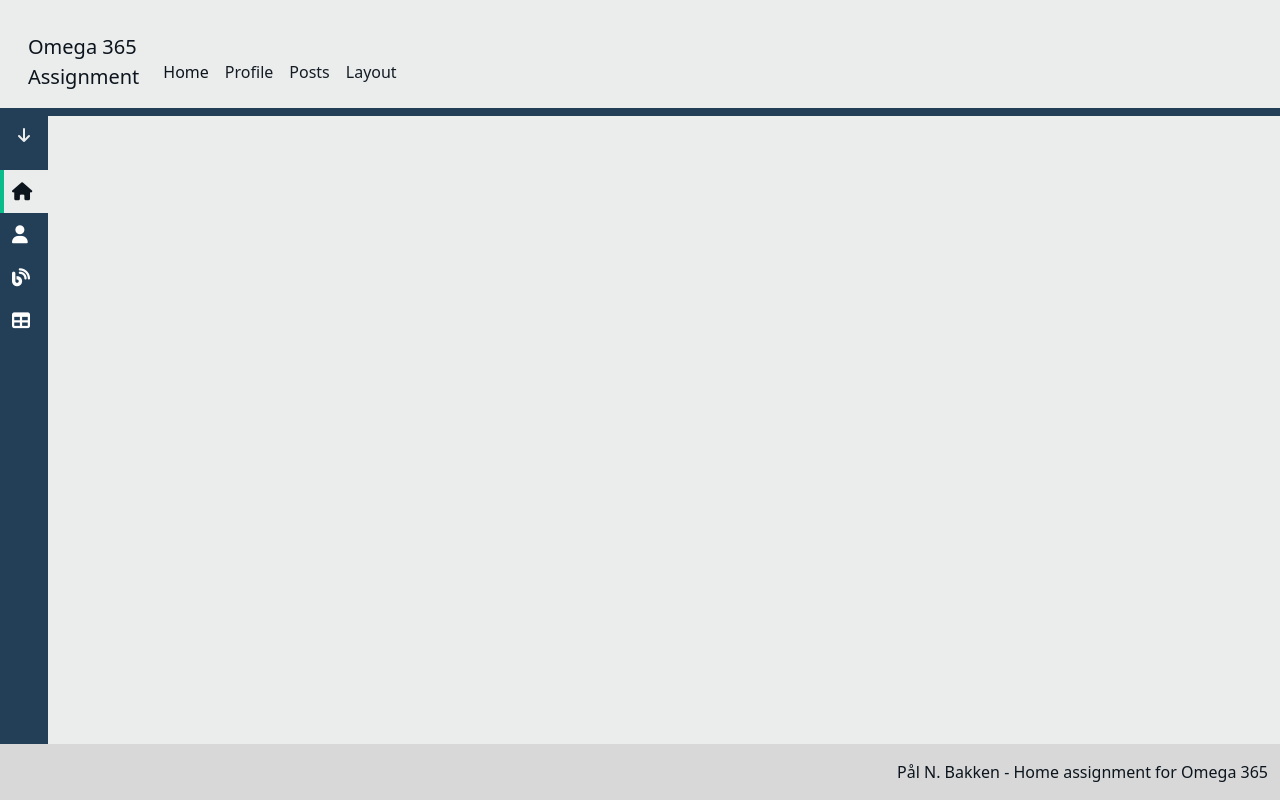
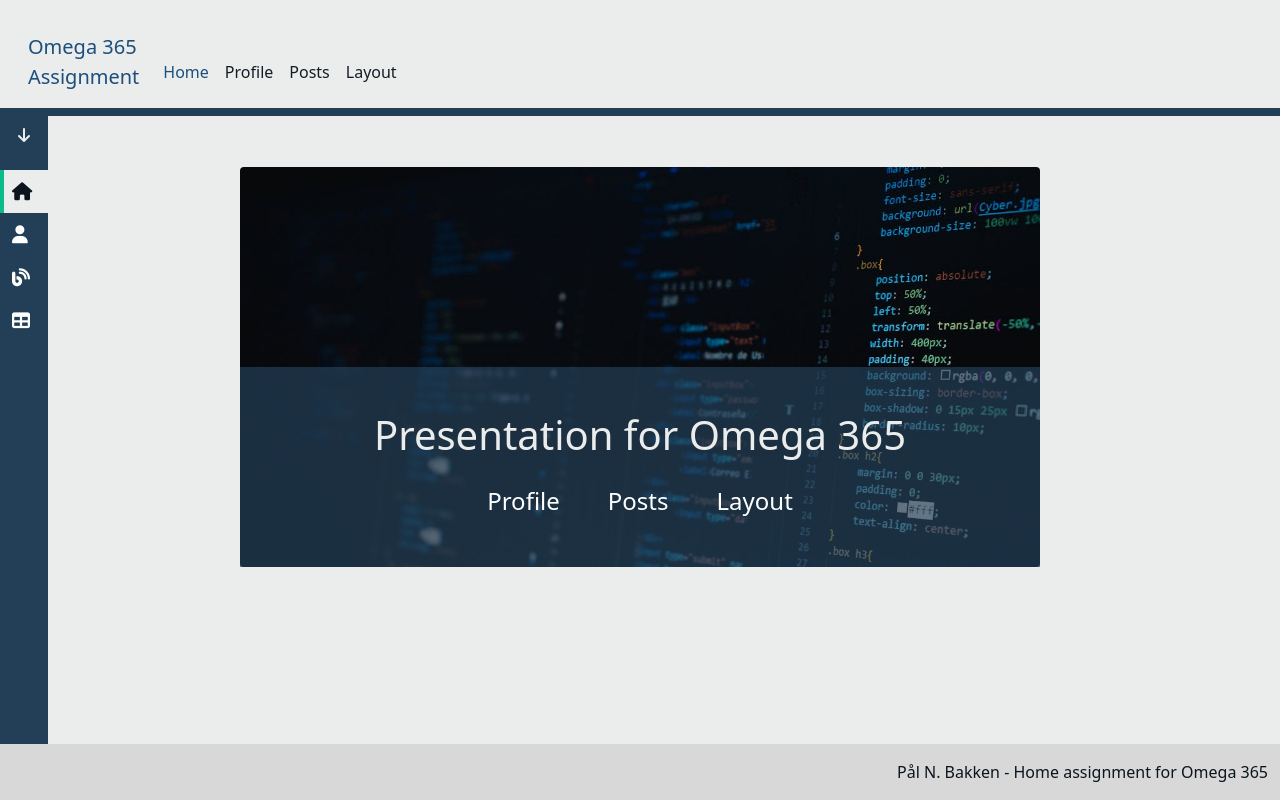
Before and after one commit to mohamad-j/omega365_task, a plain HTML site: page index.html in a window 1280 px wide. Drawn offline with nearby package versions, Linux system fonts and the light colour scheme.

Commit message:
Add front page, images, code cleanup

```diff
--- a/index.html
+++ b/index.html
@@ -126,7 +126,36 @@
           </div>
         </div>
       </div>
-      <main class="container-fluid"></main>
+      <main
+        class="container-fluid d-flex align-items-center justify-content-center"
+      >
+        <div
+          class="container content-container d-flex align-items-end p-0 position-relative"
+        >
+          <div
+            class="container-fluid p-2 py-5 d-flex flex-column align-items-center"
+          >
+            <div><h1>Presentation for Omega 365</h1></div>
+            <div>
+              <div class="d-flex flex-wrap gap-5 text-large mt-3">
+                <a
+                  class="text-white fs-4 position-relative"
+                  href="./profile.html"
+                  >Profile
+                </a>
+                <a class="text-white fs-4 position-relative" href="./posts.html"
+                  >Posts
+                </a>
+                <a
+                  class="text-white fs-4 position-relative"
+                  href="./layout.html"
+                  >Layout
+                </a>
+              </div>
+            </div>
+          </div>
+        </div>
+      </main>
     </div>
     <footer class="container-fluid py-3 d-flex justify-content-end">
       <span>
@@ -136,3 +165,53 @@
     </footer>
   </body>
 </html>
+
+<style>
+  main {
+    min-height: 80%;
+  }
+
+  .content-container {
+    width: 100%;
+    max-width: 800px;
+    height: 400px;
+    background: url("./assets/img/cover-image.jpg");
+    background-size: cover;
+    background-repeat: no-repeat;
+    border-radius: 4px;
+  }
+
+  .content-container > div {
+    color: var(--color-white);
+    z-index: 2;
+  }
+
+  .content-container::before {
+    content: "";
+    width: 100%;
+    height: 50%;
+    background-color: var(--color-primary);
+    position: absolute;
+    bottom: 0;
+    z-index: 0;
+    opacity: 0.7;
+  }
+
+  .content-container a:after {
+    content: "";
+    width: 80%;
+    height: 2px;
+    background-color: var(--color-tertiary);
+    position: absolute;
+    transform-origin: center;
+    bottom: 0;
+    left: 10%;
+    right: 10%;
+    transform: scalex(0);
+    transition: 0.5s ease;
+  }
+
+  .content-container a:hover:after {
+    transform: scalex(1);
+  }
+</style>
--- a/script.js
+++ b/script.js
@@ -50,8 +50,6 @@ function displayLoader(container) {
 }
 
 function toggleSidebar() {
-  console.log("click");
-
   $(".sidebar").toggleClass("show clicked");
   if ($(".sidebar").hasClass("clicked")) {
     $(".toggle-out").html('<i class="fa-solid fa-arrow-right"></i>');
@@ -100,7 +98,7 @@ const useIDB = (() => {
 
       request.onsuccess = (event) => {
         db = event.target.result;
-        console.log(`[IndexedDB] ${dbName} opened successfully.`);
+
         resolve(db);
       };
 
--- a/style.css
+++ b/style.css
@@ -108,7 +108,7 @@ a {
 .navbar .navbar-brand,
 .navbar-nav .nav-link.active,
 .navbar-nav .nav-link:hover {
-  color: var(--color-text);
+  color: var(--color-secondary);
 }
 
 .btn {
```
Also changed, not shown: posts.html (+19 -11 lines), profile.html (+78 -14 lines), assets/img/cover-image.jpg (added), assets/img/profile-banner.jpg (added).
